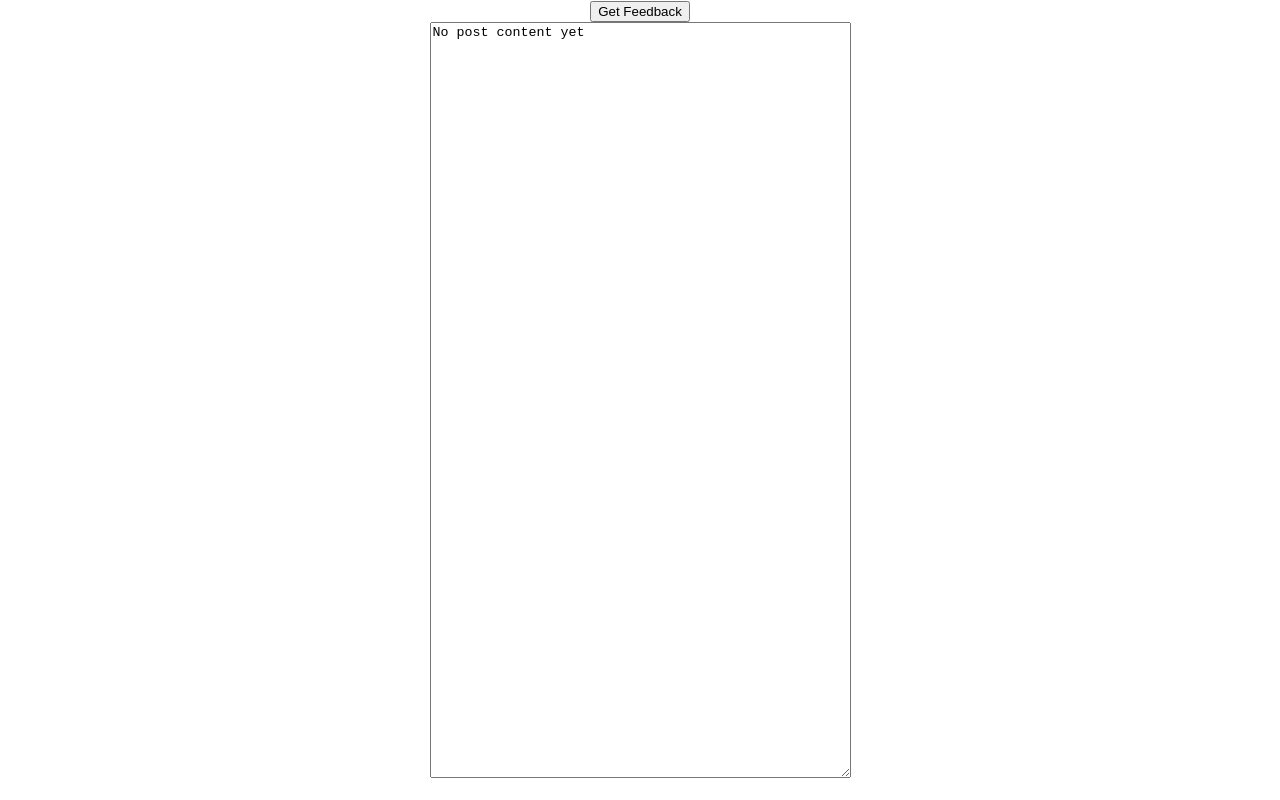
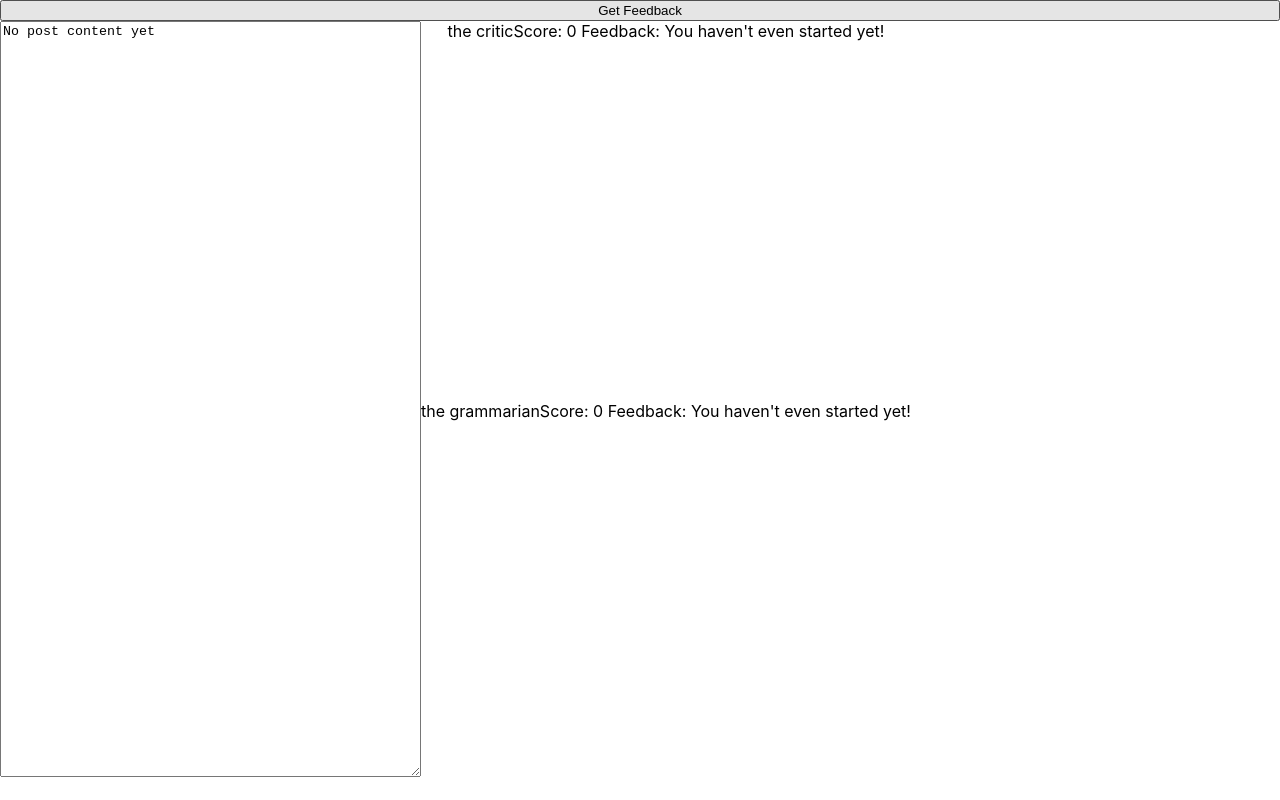
Before and after one commit to jav/contentfeedback, a React (Create React App) app: page / in a window 1280 px wide. Built offline with nearby package versions, Linux system fonts and the light colour scheme.

Commit message:
Flexbox + init critics.

```diff
--- a/src/App.tsx
+++ b/src/App.tsx
@@ -1,5 +1,7 @@
 import React from 'react';
 import './App.css';
+
+import Reviewer from './components/Reviewer';
 
 type FullFeedback = {
   [key: string]: Feedback
@@ -10,10 +12,22 @@ type Feedback = {
   "feedback": string
 }
 
+const initReviewers = () => {
+  return {
+    "the critic": {
+      score: 0,
+      feedback: "You haven't even started yet!"
+    },
+    "the grammarian": {
+      score: 0,
+      feedback: "You haven't even started yet!"
+    },
+  }
+}
+
 const App = () => {
   const [postContent, setPostContent] = React.useState<string>("No post content yet")
-  const [fullFeedback, setFullFeedback] = React.useState<FullFeedback>(
-    {})
+  const [fullFeedback, setFullFeedback] = React.useState<FullFeedback>(() => initReviewers())
 
 
   const getFeedback = (postContent: string) => {
@@ -36,16 +50,25 @@ const App = () => {
   }
 
   return (
-    <div className="App" style={{ flex: 2 }}>
+    <div className="App" style={{ display: "flex", flexDirection: "column" }}>
       <button name="getFeedback" onClick={() => getFeedback(postContent)}>Get Feedback</button>
-      <div style={{ flex: 1 }}>
-        <textarea id="postContent"
-          cols={50} rows={50}
-          value={postContent}
-          onChange={(e) => setPostContent(e.currentTarget.value)} ></textarea>
+      <div style={{ display: "flex", flexDirection: "row" }}>
+        <div>
+          <textarea id="postContent"
+            cols={50} rows={50}
+            value={postContent}
+            onChange={(e) => setPostContent(e.currentTarget.value)} ></textarea>
+        </div>
+        <div style={{ display: "flex", flexDirection: "column" }}>
+          {Object.keys(fullFeedback).map((reviewerName) => (
+            <Reviewer name={reviewerName}
+              score={fullFeedback[reviewerName].score}
+              feedback={fullFeedback[reviewerName].feedback} />
+          ))}
+        </div>
       </div>
     </div>
-  );
+  )
 }
 
 
```
